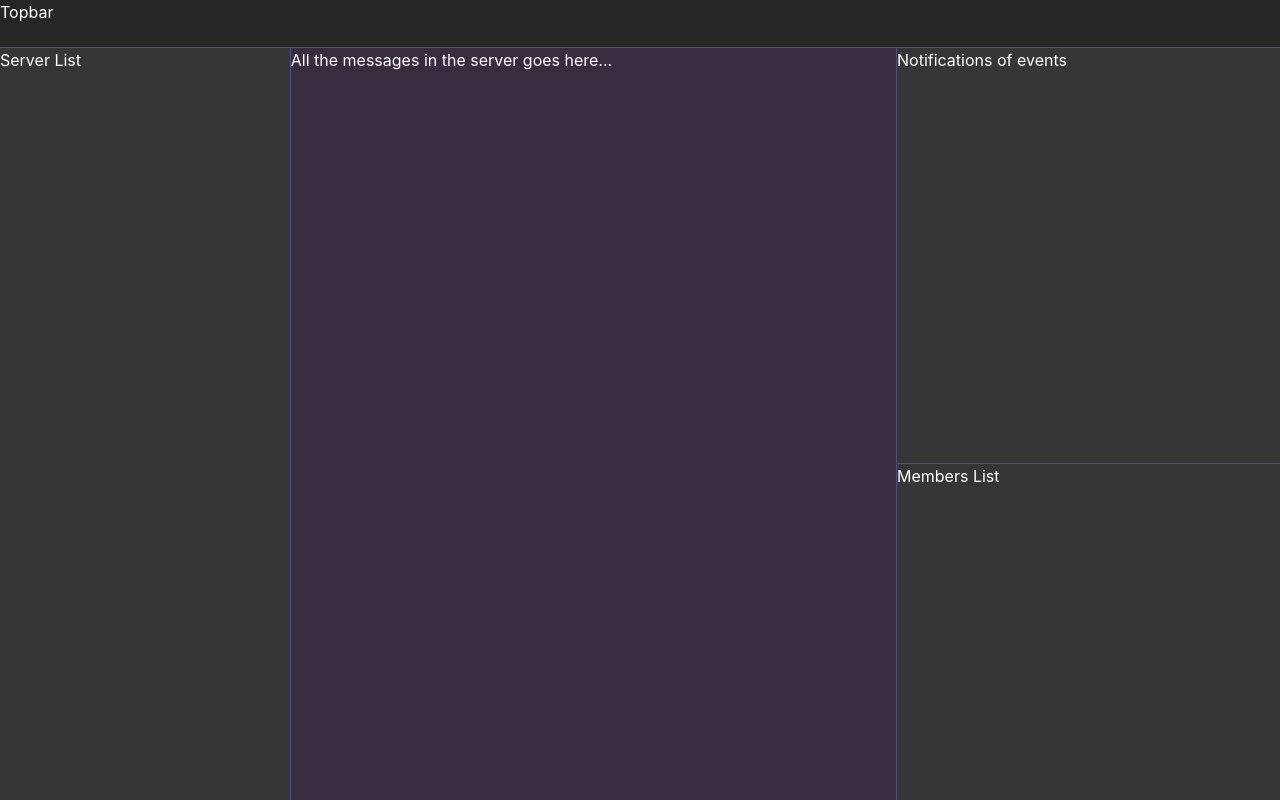
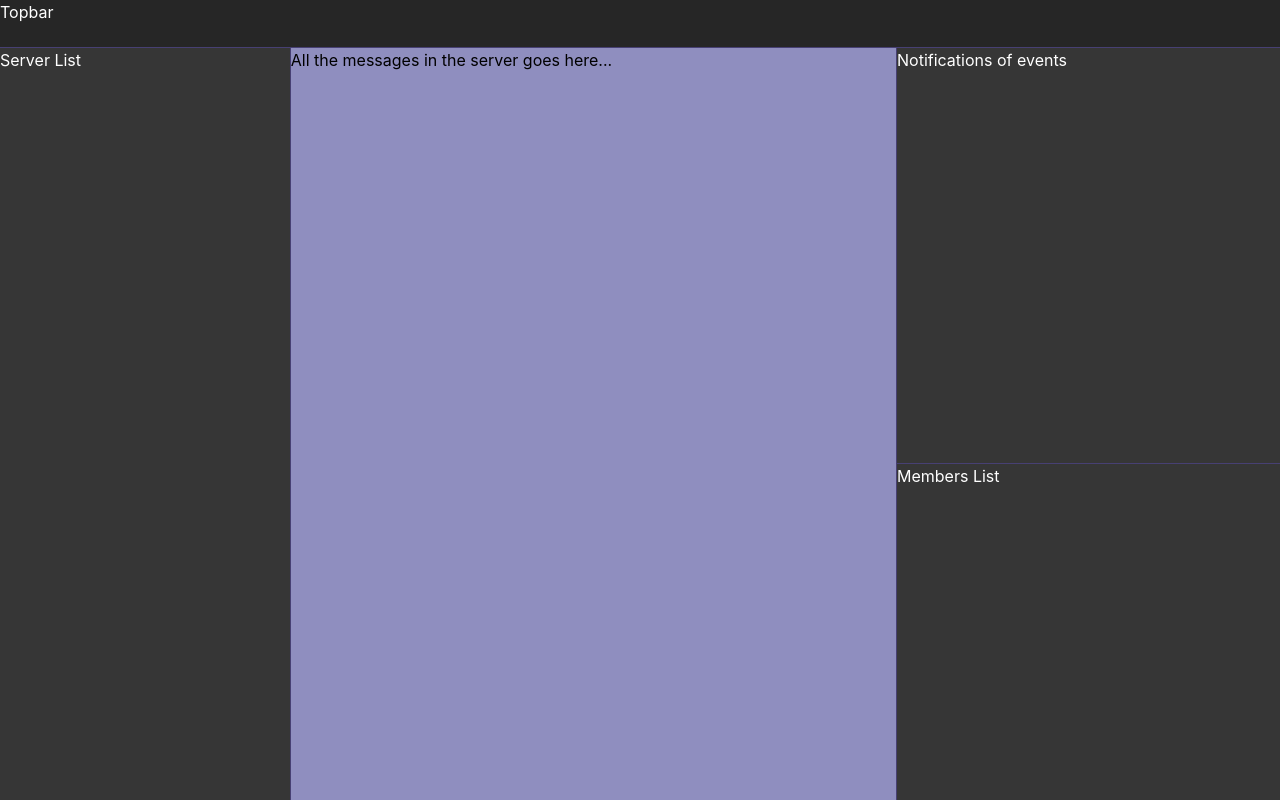
Before and after one commit to 2devyank/College-community-site, a React (Create React App) app: page /home in a window 1280 px wide. Built offline with nearby package versions, Linux system fonts and the light colour scheme.

Commit message:
Color Palette updated

```diff
--- a/src/index.css
+++ b/src/index.css
@@ -6,6 +6,7 @@ body {
   -webkit-font-smoothing: antialiased;
   -moz-osx-font-smoothing: grayscale;
   color: white;
+  background-color: #262626;
 }
 
 code {
@@ -19,7 +20,7 @@ code {
   background-color: #262626;
   display: flex;
   flex-direction: column;
-  border-bottom: 1px solid #4f4d8c;
+  border-bottom: 1px solid #474073;
 }
 
 .mainSection_homePage {
@@ -31,11 +32,12 @@ code {
   background-color: #363636;
   width: 24rem;
   height: calc(100vh - 3rem);
-  border-right: 1px solid #4f4d8c;
+  border-right: 1px solid #474073;
 }
 
 .MessageSection {
-  background-color: #382c3f;
+  background-color: #8f8ebf;
+  color: black;
   width: calc(100vw - 30rem);
   height: calc(100vh - 3rem);
 }
@@ -49,13 +51,13 @@ code {
   background-color: #363636;
   width: 24rem;
   height: 26rem;
-  border-bottom: 1px solid #4f4d8c;
-  border-left: 1px solid #4f4d8c;
+  border-bottom: 1px solid #474073;
+  border-left: 1px solid #474073;
 }
 
 .MembersSection {
   background-color: #363636;
   width: 24rem;
   height: calc(100vh - 29rem);
-  border-left: 1px solid #4f4d8c;
+  border-left: 1px solid #474073;
 }
```
